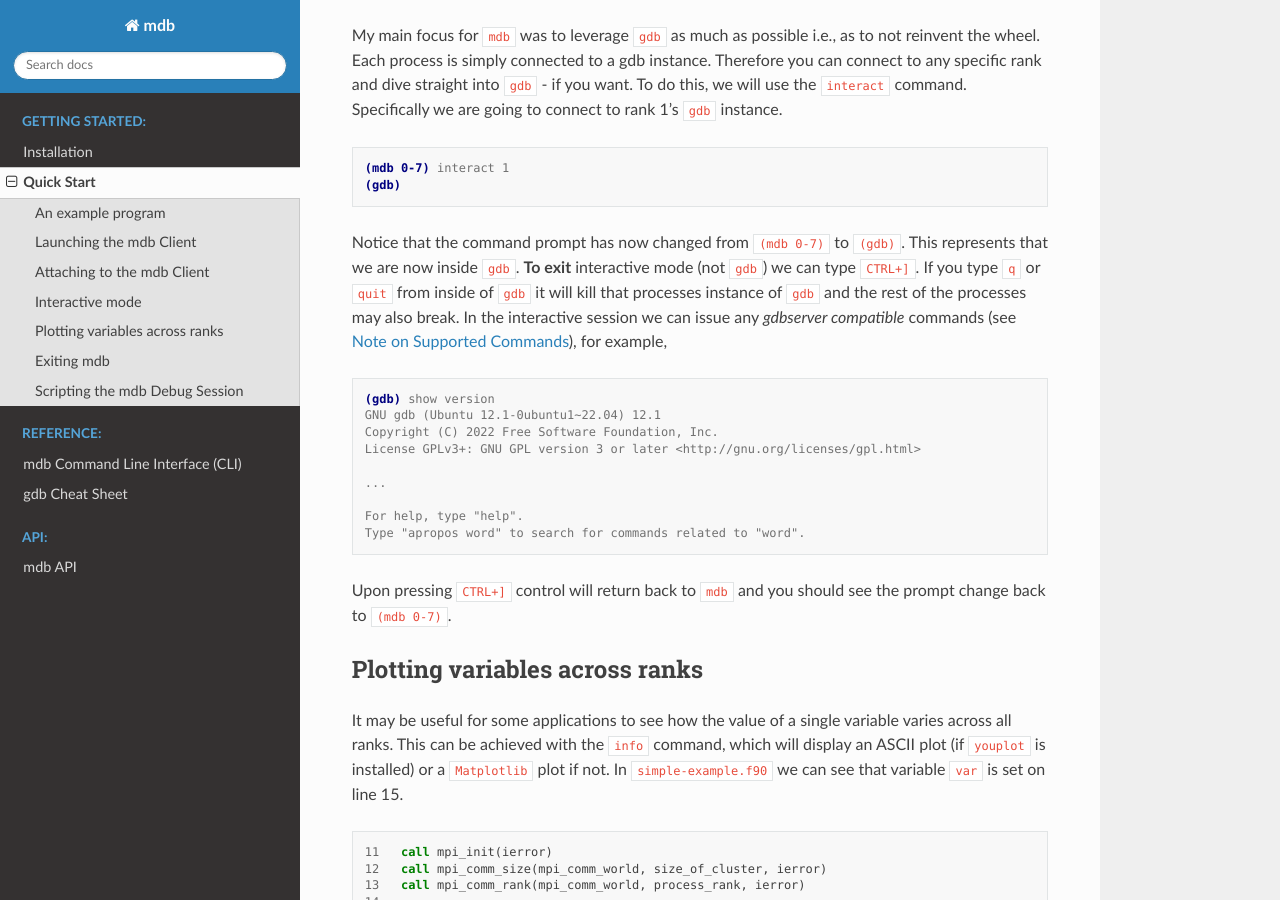
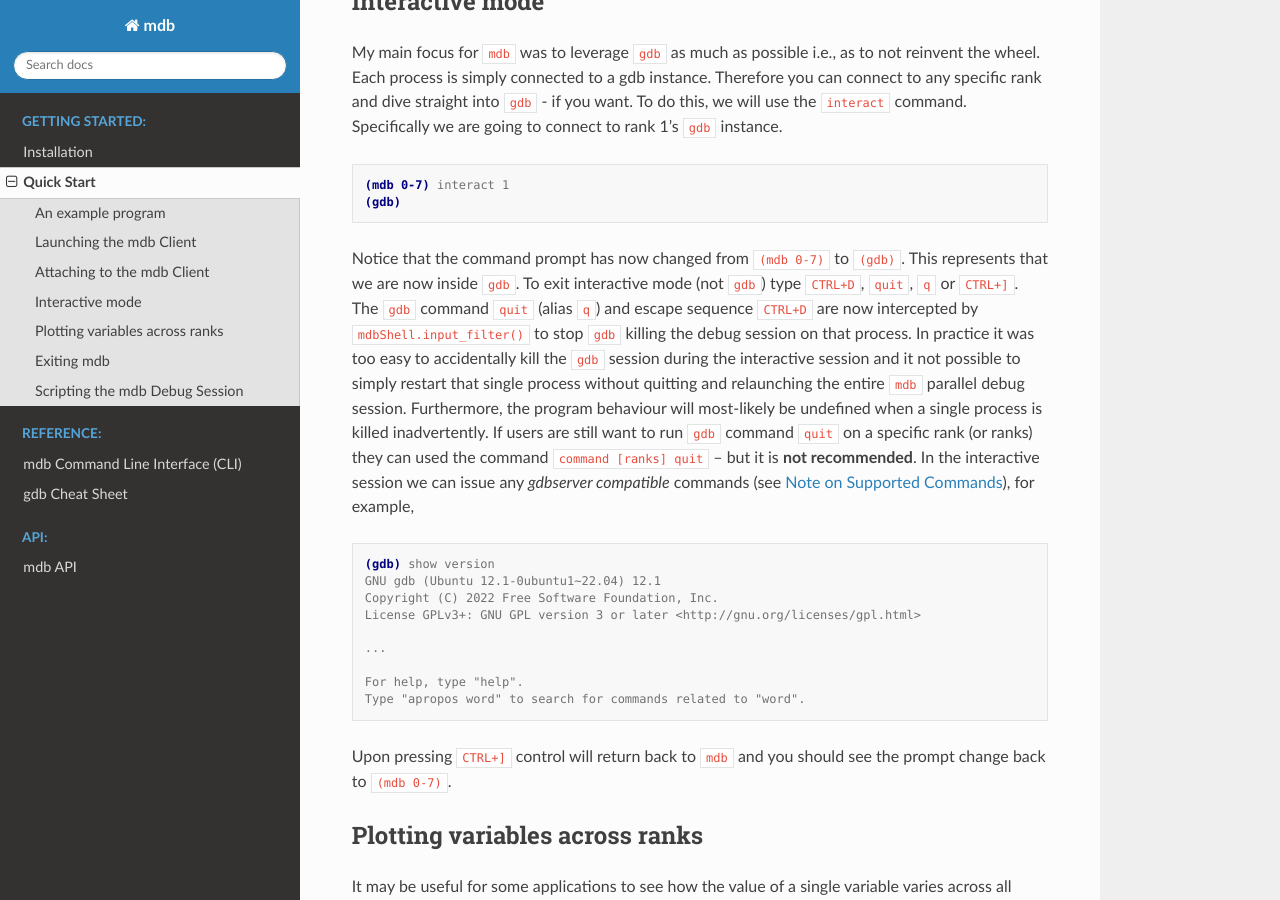
Before and after one commit to TomMelt/mdb, a Sphinx documentation site: the page built from docs/source/quickstart.rst, in a window 1280 px wide and 900 px high, scrolled down 3660 px. Built offline with Sphinx 7.4.7 and the Read the Docs theme 2.0.0, drawn with Linux system fonts in a browser that asks for light colours; pages that are not in the unit, such as notebooks, are missing from menus; some of the changed text lies outside the part shown.

Commit message:
update documentation

```diff
--- a/docs/source/quickstart.rst
+++ b/docs/source/quickstart.rst
@@ -123,7 +123,8 @@ If connection was successful, then the connection output will be followed by the
 
 .. code-block:: console
 
-   mdb - mpi debugger - built on gdb. Type ? for more info. To exit interactive mode type "Ctrl+]"
+   mdb - mpi debugger - built on gdb. Type ? for more info. To exit interactive mode type "q",
+   "quit", "Ctrl+D" or "Ctrl+]".
 
 This text provides information on how to use ``mdb``. Typing ``help`` or ``?`` will print this same
 message. Typing ``help`` or ``?`` followed by one of the ``mdb`` commands will display help text for
@@ -204,10 +205,16 @@ Specifically we are going to connect to rank 1's ``gdb`` instance.
    (gdb)
 
 Notice that the command prompt has now changed from ``(mdb 0-7)`` to ``(gdb)``. This represents that
-we are now inside ``gdb``. **To exit** interactive mode (not ``gdb``) we can type ``CTRL+]``. If you
-type ``q`` or ``quit`` from inside of ``gdb`` it will kill that processes instance of ``gdb`` and
-the rest of the processes may also break. In the interactive session we can issue any *gdbserver
-compatible* commands (see :ref:`supported`), for example,
+we are now inside ``gdb``. To exit interactive mode (not ``gdb``) type ``CTRL+D``, ``quit``, ``q``
+or ``CTRL+]``. The ``gdb`` command ``quit`` (alias ``q``) and escape sequence ``CTRL+D`` are now
+intercepted by ``mdbShell.input_filter()`` to stop ``gdb`` killing the debug session on that
+process. In practice it was too easy to accidentally kill the ``gdb`` session during the interactive
+session and it not possible to simply restart that single process without quitting and relaunching
+the entire ``mdb`` parallel debug session. Furthermore, the program behaviour will most-likely be
+undefined when a single process is killed inadvertently. If users are still want to run ``gdb``
+command ``quit`` on a specific rank (or ranks) they can used the command ``command [ranks] quit`` --
+but it is **not recommended**. In the interactive session we can issue any *gdbserver compatible*
+commands (see :ref:`supported`), for example,
 
 .. code-block:: console
 
```
Also changed, not shown: README.md (+8 -4 lines), 1 other file.
